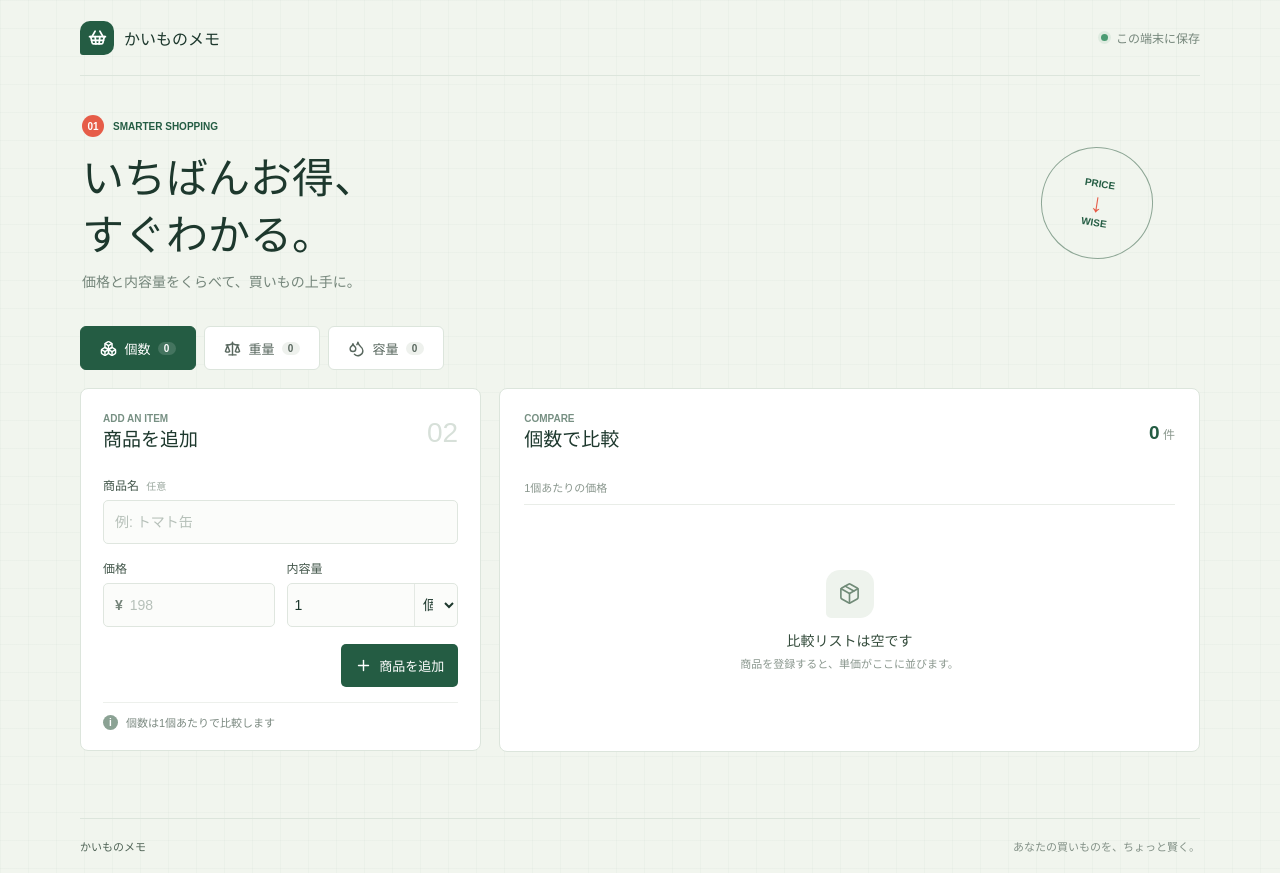
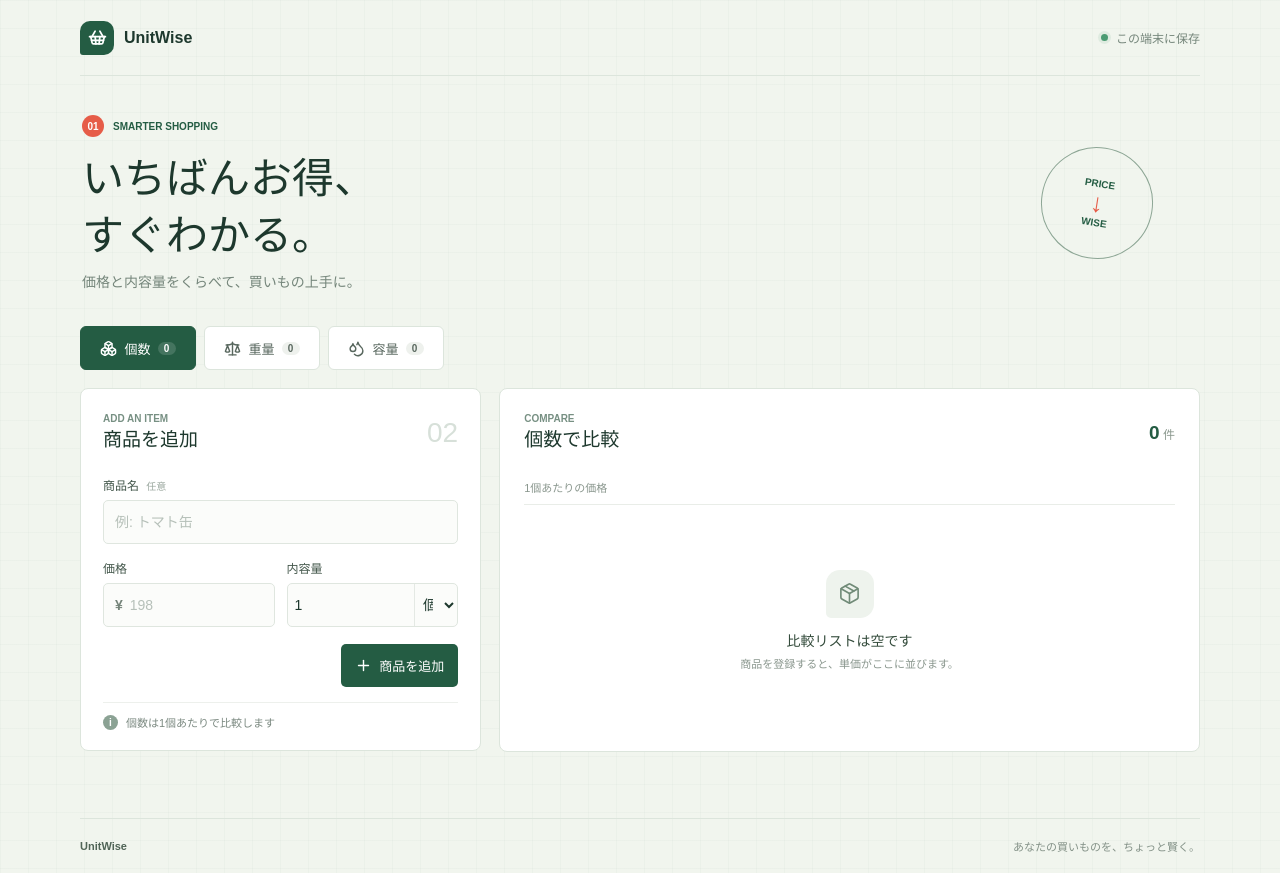
Before and after one commit to kekke36/unit-wise, a React (Vite) app: page / in a window 1280 px wide. Built offline with nearby package versions, Linux system fonts and the light colour scheme.

Commit message:
feat: プロジェクト名変更

```diff
--- a/index.html
+++ b/index.html
@@ -8,7 +8,7 @@
       name="description"
       content="スーパーの商品の単価を、個数・重量・容量ごとに比較できます。"
     />
-    <title>かいものメモ | 単価比較</title>
+    <title>UnitWise | スーパーの単価比較</title>
   </head>
   <body>
     <div id="root"></div>
--- a/package.json
+++ b/package.json
@@ -1,5 +1,5 @@
 {
-  "name": "shopping-tools",
+  "name": "unit-wise",
   "private": true,
   "version": "0.0.0",
   "type": "module",
--- a/src/App.tsx
+++ b/src/App.tsx
@@ -140,11 +140,11 @@ function App() {
   return (
     <div className="app-shell">
       <header className="topbar">
-        <a className="brand" href="#top" aria-label="かいものメモ ホーム">
+        <a className="brand" href="#top" aria-label="UnitWise ホーム">
           <span className="brand-mark">
             <ShoppingBasket size={19} strokeWidth={2.2} />
           </span>
-          <span>かいものメモ</span>
+          <span>UnitWise</span>
         </a>
         <div className="save-indicator">
           <span className="save-dot" />
@@ -448,7 +448,7 @@ function App() {
       </main>
 
       <footer className="footer">
-        <span>かいものメモ</span>
+        <span>UnitWise</span>
         <span>あなたの買いものを、ちょっと賢く。</span>
       </footer>
     </div>
```
Also changed, not shown: 1 other file (tests, documents, lock files or other folders).
